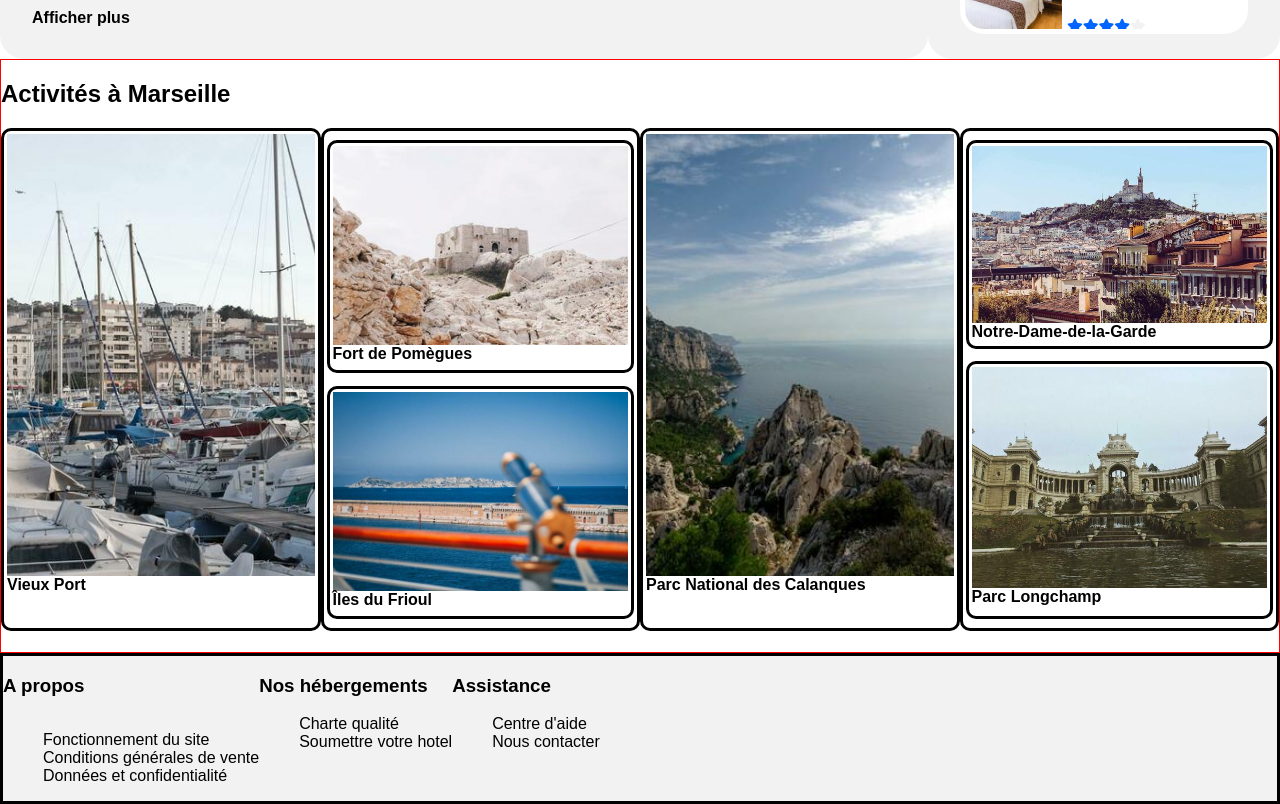
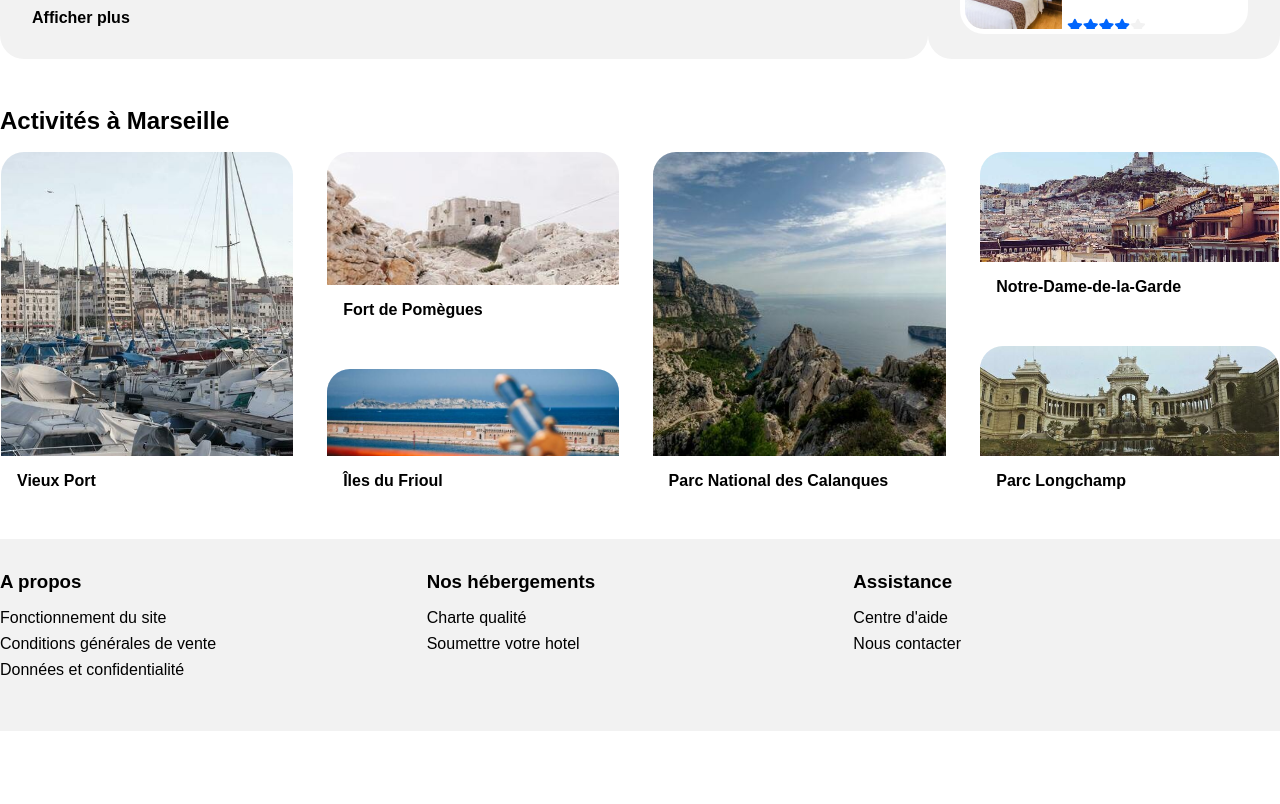
Before and after one commit to Monzaemon77/LensLoic_2_21072021, a plain HTML site: page index.html in a window 1280 px wide. Shown: the part 818-1622 px from the top of the page. After the commit the page ends 1549 px from the top, so only its background shows below. Drawn offline with Linux system fonts and the light colour scheme; a web font is replaced by a local one.

Commit message:
Page static final

```diff
--- a/index.html
+++ b/index.html
@@ -67,7 +67,7 @@
                 <div id="result">
                     <h2>Hébergements à Marseille</h2>
                     <div id="result_block">
-                        <div class="block1">
+                        <a class="block1" href="">
                             <div class="image_block1">
                                 <img src="src/images/hebergements/4_small/marcus-loke-WQJvWU_HZFo-unsplash.jpg" alt="Photo_auberge_la_Cannebière">
                             </div>
@@ -84,8 +84,8 @@
                                 <i class="fas fa-star fa-sm"></i>
                                 <i class="fas fa-star fa-sm" style="color: #f2f2f2;"></i>
                             </div>
-                        </div>
-                        <div class="block1">
+                        </a>
+                        <a class="block1" href="">
                             <div class="image_block1">
                                 <img src="src/images/hebergements/4_small/fred-kleber-gTbaxaVLvsg-unsplash.jpg">
                             </div>
@@ -102,8 +102,8 @@
                                 <i class="fas fa-star fa-sm"></i>
                                 <i class="fas fa-star fa-sm"></i>
                             </div>
-                        </div>
-                        <div class="block1">
+                        </a>
+                        <a class="block1" href="">
                             <div class="image_block1">
                                 <img src="src/images/hebergements/4_small/reisetopia-B8WIgxA_PFU-unsplash.jpg">
                             </div>
@@ -120,8 +120,8 @@
                                 <i class="fas fa-star fa-sm"></i>
                                 <i class="fas fa-star fa-sm" style="color: #f2f2f2;"></i>
                             </div>
-                        </div>
-                        <div class="block1">
+                        </a>
+                        <a class="block1" href="">
                             <div class="image_block1">
                                 <img src="src/images/hebergements/4_small/annie-spratt-Eg1qcIitAuA-unsplash.jpg">
                             </div>
@@ -138,8 +138,8 @@
                                 <i class="fas fa-star fa-sm" style="color: #f2f2f2;"></i>
                                 <i class="fas fa-star fa-sm" style="color: #f2f2f2;"></i>
                             </div>
-                        </div>
-                        <div class="block1">
+                        </a>
+                        <a class="block1" href="">
                             <div class="image_block1">
                                 <img src="src/images/hebergements/4_small/nicate-lee-kT-ZyaiwBe0-unsplash.jpg">
                             </div>
@@ -156,8 +156,8 @@
                                 <i class="fas fa-star fa-sm"></i>
                                 <i class="fas fa-star fa-sm" style="color: #f2f2f2;"></i>
                             </div>
-                        </div>
-                        <div class="block1">
+                        </a>
+                        <a class="block1" href="">
                             <div class="image_block1">
                                 <img src="src/images/hebergements/4_small/febrian-zakaria-M6S1WvfW68A-unsplash.jpg">
                             </div>
@@ -174,7 +174,7 @@
                                 <i class="fas fa-star fa-sm"></i>
                                 <i class="fas fa-star fa-sm"></i>
                             </div>
-                        </div>
+                        </a>
                     </div>
                     <a class="lien" href=""><span class="bold">Afficher plus</span></a>
                 </div>
@@ -184,7 +184,7 @@
                         <h2>Les plus populaires</h2>
                         <i class="fas fa-chart-line fa-lg"></i>
                     </div>
-                    <div class="block2">
+                    <a class="block2" href="">
                         <div class="image_block2">
                             <img src="src/images/hebergements/4_small/emile-guillemot-Bj_rcSC5XfE-unsplash.jpg">
                         </div>
@@ -203,8 +203,8 @@
                                 <i class="fas fa-star fa-sm"></i>
                             </div>
                         </div>
-                    </div>
-                    <div class="block2">
+                    </a>
+                    <a class="block2" href="">
                         <div class="image_block2">
                             <img src="src/images/hebergements/4_small/aw-creative-VGs8z60yT2c-unsplash.jpg">
                         </div>
@@ -223,8 +223,8 @@
                                 <i class="fas fa-star fa-sm" style="color: #f2f2f2;"></i>
                             </div>
                         </div>
-                    </div>
-                    <div class="block2">
+                    </a>
+                    <a class="block2" href="">
                         <div class="image_block2">
                             <img src="src/images/hebergements/4_small/febrian-zakaria-sjvU0THccQA-unsplash.jpg">
                         </div>
@@ -243,7 +243,7 @@
                                 <i class="fas fa-star fa-sm" style="color: #f2f2f2;"></i>
                             </div>
                         </div>
-                    </div>
+                    </a>
                 </aside>
             </section>
 
@@ -251,57 +251,57 @@
             <section id="activity">
                 <h2>Activités à Marseille</h2>
                 <div id="img_activity">
-                    <div class="block3">
+                    <a class="block3" href="">
                         <div class="image_block3">
                             <img src="src/images/activites/4_small/reno-laithienne-QUgJhdY5Fyk-unsplash.jpg">
                         </div>
                         <div class="lieu_activités">
                             <span class="bold">Vieux Port</span>
                         </div>
-                    </div>
+                    </a>
                     <div class="block3_1">
-                        <div class="block3_1_1">
+                        <a class="block3_1_1" href="">
                             <div class="image_block3">
                                 <img src="src/images/activites/4_small/paul-hermann-QFTrLdQIRhI-unsplash.jpg">
                             </div>
                             <div class="lieu_activités">
                                 <span class="bold">Fort de Pomègues</span>
                             </div>
-                        </div>
-                        <div class="block3_1_2">
+                        </a>
+                        <a class="block3_1_2" href="">
                             <div class="image_block3">
                                 <img src="src/images/activites/4_small/kevin-hikari-rV_Qd1l-VXg-unsplash.jpg">
                             </div>
                             <div class="lieu_activités">
                                 <span class="bold">Îles du Frioul</span>
                             </div>
-                        </div>
+                        </a>
                     </div>
-                    <div class="block3">
+                    <a class="block3" href="">
                         <div class="image_block3">
                             <img src="src/images/activites/4_small/kilyan-sockalingum-NR8-cBCN3aI-unsplash.jpg">
                         </div>
                         <div class="lieu_activités">
                             <span class="bold">Parc National des Calanques</span>
                         </div>
-                    </div>
+                    </a>
                     <div class="block3_2">
-                        <div class="block3_2_1">
+                        <a class="block3_2_1" href="">
                             <div class="image_block3">
                                 <img src="src/images/activites/4_small/florian-wehde-xW9e8gdotxI-unsplash.jpg">
                             </div>
                             <div class="lieu_activités">
                                 <span class="bold">Notre-Dame-de-la-Garde</span>
                             </div>
-                        </div>
-                        <div class="block3_2_2">
+                        </a>
+                        <a class="block3_2_2" href="">
                             <div class="image_block3">
                             <img src="src/images/activites/4_small/lena-paulin-wH2-EJoDcV0-unsplash.jpg">
                             </div>
                             <div class="lieu_activités">
                                 <span class="bold">Parc Longchamp</span>
                             </div>
-                        </div>
+                        </a>
                     </div>
                 </div>
             </section>
@@ -309,7 +309,7 @@
 
         <footer>
             <div id="footer">
-                <div id="A_propos">
+                <div class="A_propos">
                     <h3>A propos</h3>
                     <nav>
                         <ul>
@@ -321,7 +321,7 @@
                 </div>
 
 
-                <div id="Nos_hebergements">
+                <div class="Nos_hebergements">
                     <h3>Nos hébergements</h3>
                     <nav>
                         <ul>
@@ -331,7 +331,7 @@
                     </nav>
                 </div>
 
-                <div id="Assistance">
+                <div class="Assistance">
                     <h3>Assistance</h3>
                     <nav>
                         <ul>
--- a/styles.css
+++ b/styles.css
@@ -19,11 +19,15 @@ a {
 }
 
 h1 {
-    margin: 0px;
+    margin: 0rem;
+}
+
+h3 {
+    margin: 2rem 0rem 0rem 0rem;
 }
 
 p {
-    margin: 0px;
+    margin: 0rem;
 }
 
 ul {
@@ -148,6 +152,10 @@ img {
 
 
 /* Section Intro recherche et filtres */
+
+main a:hover {
+    transform: scale(1.05);
+}
 
 #search_filter {
     display: flex;
@@ -291,7 +299,7 @@ img {
     height: 45%;
     background-color: white;
     border: 5px white solid;
-    border-radius: 1.5em;
+    border-radius: 1.5rem;
     overflow: hidden;
 }
 
@@ -314,6 +322,10 @@ img {
     display: flex;
     flex-wrap: nowrap;
     padding: 0.5rem 0rem 1rem 1rem;
+}
+
+.lien:hover {
+    transform: none;
 }
 
 
@@ -373,81 +385,101 @@ img {
 #activity {
     display: flex;
     flex-direction: column;
-    border: 1px red solid;
-    height: 37rem;
+    height: 30rem;
+}
+
+#activity h2 {
+    margin-bottom: 0rem;
+    margin-top: 3rem;
 }
 
 #img_activity {
     display: flex;
+    justify-content: space-between;
     overflow: hidden;
-    max-height: 85%;
+    margin-bottom: 1rem;
+}
+
+.block3 {
+    max-width: 25%;
+    margin: 1rem 1rem 1rem 0rem;
+    background-color: white;
+    border-radius: 1.5rem;
+    border: 1px white groove;
+    overflow: hidden;
 }
 
 .block3_1 {
     display: flex;
     flex-direction: column;
-    justify-content: space-around;
-    width: 25%;
+    max-width: 25%;
+    justify-content: space-between;
     background-color: white;
-    border: 3px solid;
-    border-radius: 10px;
-    padding: 3px 3px 3px 3px;
+    border-radius: 1.5rem;
+    margin: 1rem 2rem 1rem 1rem;
 }
 
 .block3_1_1 {
-    height: 45%;
+    display: flex;
+    flex-direction: column;
+    height: 12rem;
     background-color: white;
-    border: 3px solid;
-    border-radius: 10px;
-    padding: 3px 3px 3px 3px;
+    border: 1px white groove;
+    border-radius: 1.5rem;
+    margin-bottom: 1rem;
+    overflow: hidden;
 }
 
 .block3_1_2 {
-    height: 45%;
+    display: flex;
+    flex-direction: column;
+    height: 9rem;
     background-color: white;
-    border: 3px solid;
-    border-radius: 10px;
-    padding: 3px 3px 3px 3px;
+    border-radius: 1.5rem;
+    border: 1px white groove;
+    margin-top: 1rem;
+    overflow: hidden;
 }
 
 .block3_2 {
     display: flex;
     flex-direction: column;
-    justify-content: space-around;
-    width: 25%;
+    justify-content: space-between;
+    max-width: 25%;
     background-color: white;
-    border: 3px solid;
-    border-radius: 10px;
-    padding: 3px 3px 3px 3px;
+    border-radius: 1.5rem;
+    margin: 1rem 0rem 1rem 1rem;
 }
 
 .block3_2_1 {
-    height: 40%;
+    display: flex;
+    flex-direction: column;
+    height: 50%;
     background-color: white;
-    border: 3px solid;
-    border-radius: 10px;
-    padding: 3px 3px 3px 3px;
+    border-radius: 1.5rem;
+    border: 1px white groove;
+    margin-bottom: 1rem;
+    overflow: hidden;
 }
 
 .block3_2_2 {
+    display: flex;
+    flex-direction: column;
     height: 50%;
     background-color: white;
-    border: 3px solid;
-    border-radius: 10px;
-    padding: 3px 3px 3px 3px;
-}
-
-.block3 {
-    width: 25%;
-    background-color: white;
-    border: 3px solid;
-    border-radius: 10px;
-    padding: 3px 3px 3px 3px;
+    border-radius: 1.5rem;
+    border: 1px white groove;
+    margin-top: 1rem;
+    overflow: hidden;
 }
 
 .image_block3 {
-    width: 100%;
-    height: 90%;
+    height: 19rem;
+    overflow: hidden;
+}
+
+.lieu_activités {
+    margin: 1rem 0rem 1rem 1rem;
 }
 
 
@@ -457,12 +489,35 @@ img {
 #footer {
     display: flex;
     justify-content: flex-start;
-    border: 3px solid;
     background-color: #f2f2f2;
-    max-height: 205px;
+    height: 12rem;
 }
 
-#A_propos {
+#footer ul {
+    padding: 0rem;
+}
+
+#footer li {
+    margin: 0.5rem 0rem 0.5rem 0rem;
+}
+
+.A_propos {
     display: flex;
     flex-direction: column;
+    justify-content: flex-start;
+    width: 29rem;
 }
+
+.Nos_hebergements {
+    display: flex;
+    flex-direction: column;
+    justify-content: flex-start;
+    width: 29rem;
+}
+
+.Assistance {
+    display: flex;
+    flex-direction: column;
+    justify-content: flex-start;
+    width: 29rem;
+}
```
